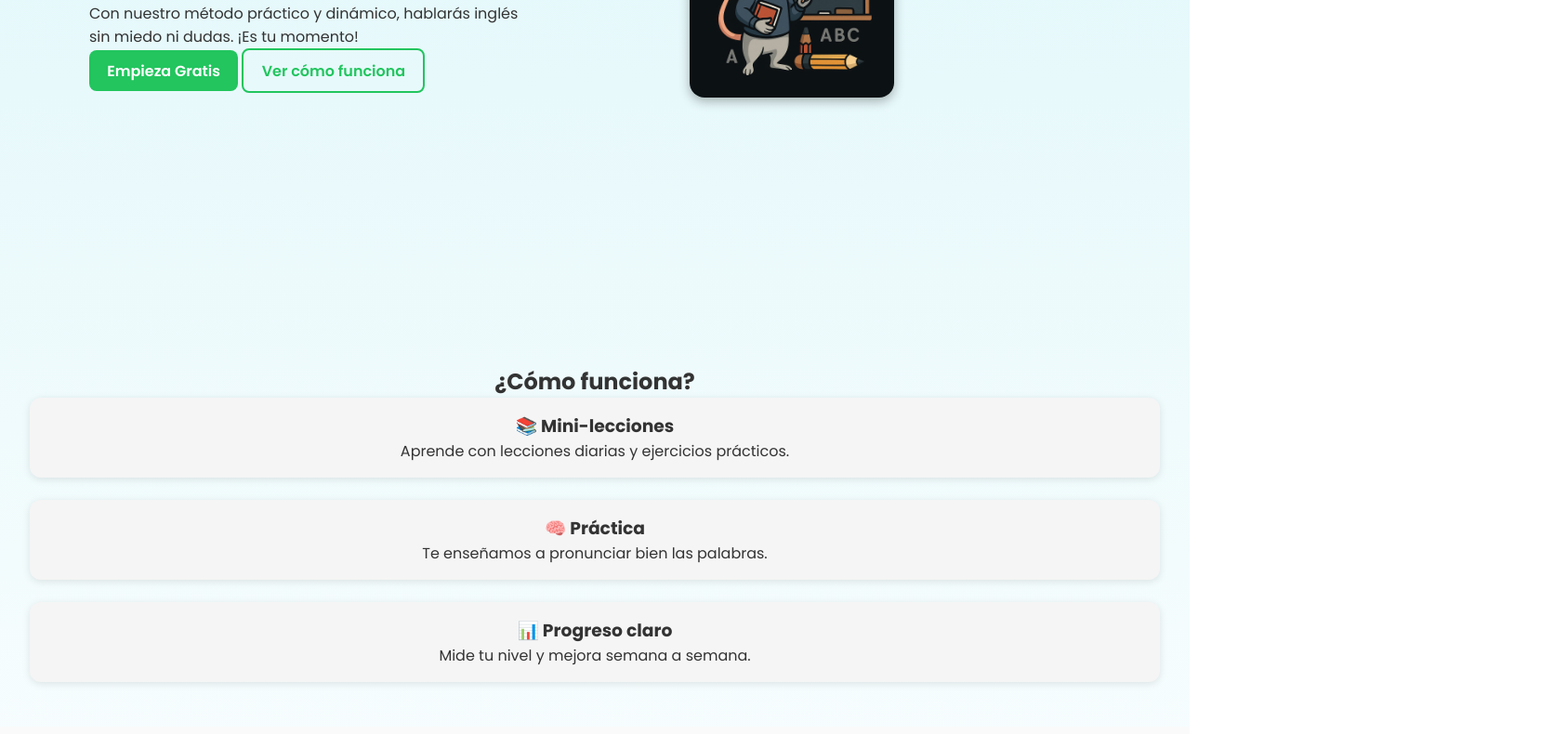
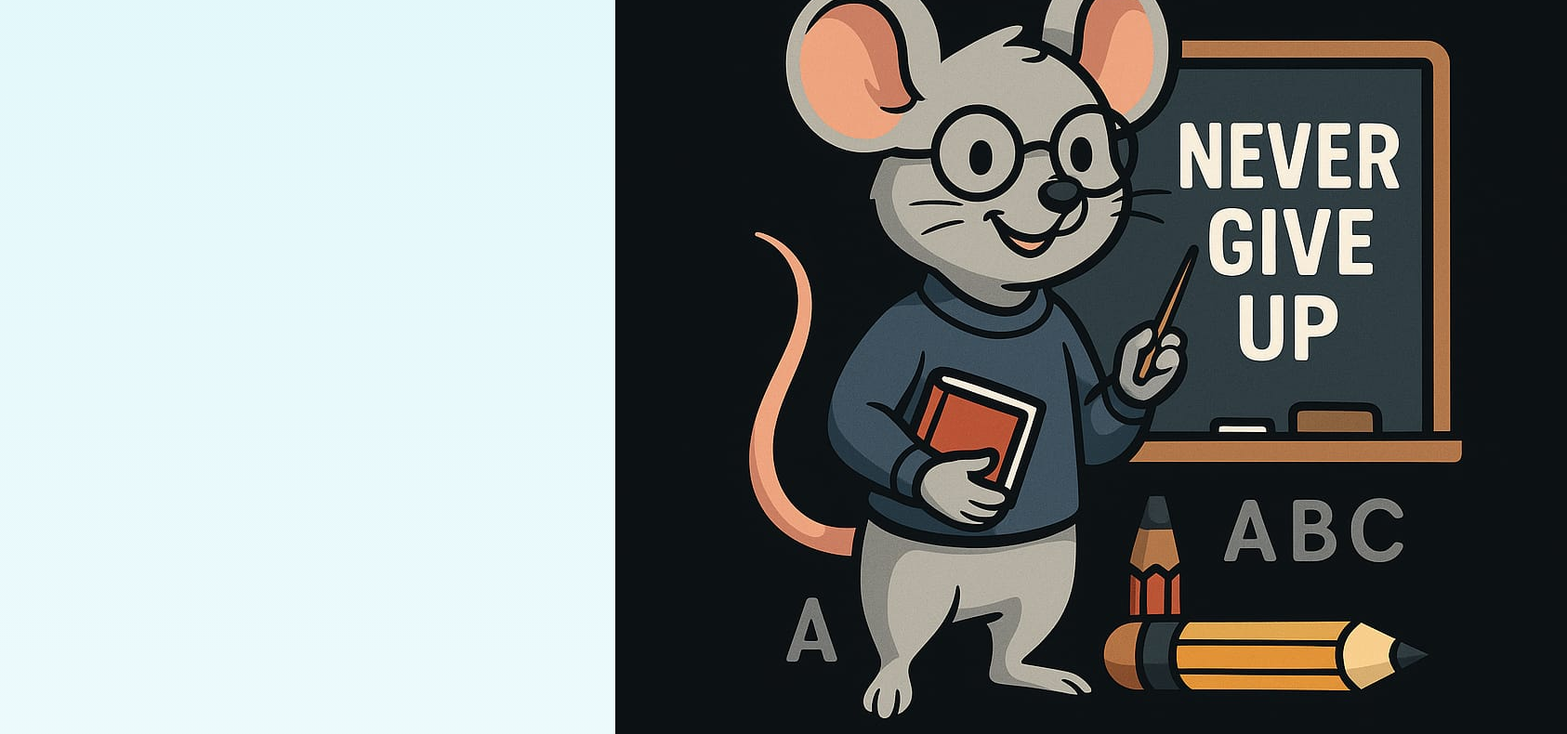
Before and after one commit to wilmerbmngu/NGU-Sholl, a plain HTML site: page index.html in a window 1280 px wide. Shown: the part 267-1057 px from the top of the page at 93% size, 1686 px wide, since content can reach past the window. Drawn offline with Linux system fonts and the light colour scheme.

Commit message:
Add files via upload

```diff
--- a/index.html
+++ b/index.html
@@ -1,4 +1,14 @@
 <!DOCTYPE html><html lang="es"><head>
+  <section class="hero">
+  <div class="contenedor">
+    <div class="texto">
+      <h1></Never-Give-Up-Scholl></h1>
+    </div>
+    <div class="imagen">
+      <img src="prosor-raton.jpg" alt="prosor-raton">
+    </div>
+  </div>
+</section>
   <meta charset="UTF-8" />
   <meta name="viewport" content="width=device-width, initial-scale=1.0" />
   <title>Never Give Up</title>
@@ -109,7 +119,25 @@ nav a:hover {
   gap: 1.5rem;
   padding: 2rem;
 }
+.contenedor {
+  display: flex;
+  flex-direction: column;
+  align-items: center;
+  text-align: center;
+  padding:2rem;
+}
+@media (min-width: 1024px) {
+  .contenedor {
+    flex-direction: row;
+    justify-content: space-between;
+    text-align: left;
+    padding: 4rem;
+  }
 
+  .texto, .imagen {
+    width:48%;
+}
+}
 .hero-image img {
   width: 220px;
   max-width: 90%;
```
